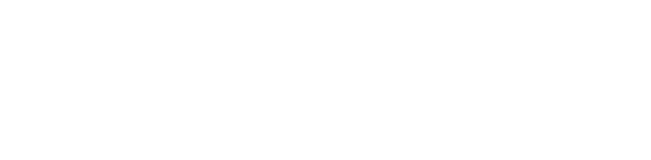
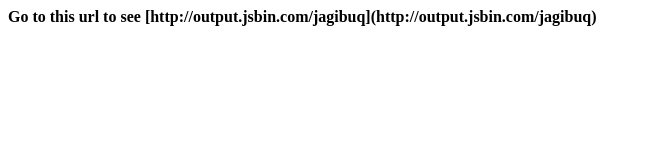
Before and after one commit to dmitrymar/iframe_messages, a plain HTML site: page index.html in a window 1280 px wide. Shown: the whole page, without its empty margins (0-651 px from the left). Drawn offline with Linux system fonts and the light colour scheme.

Commit message:
add link to iframe holder

```diff
--- a/index.html
+++ b/index.html
@@ -1,6 +1,7 @@
 <html>
     <head></head>
     <body>
+	    <h4>Go to this url to see [http://output.jsbin.com/jagibuq](http://output.jsbin.com/jagibuq)</h4>
         <script>
             top.postMessage('hello', 'http://output.jsbin.com');
         </script>
```
